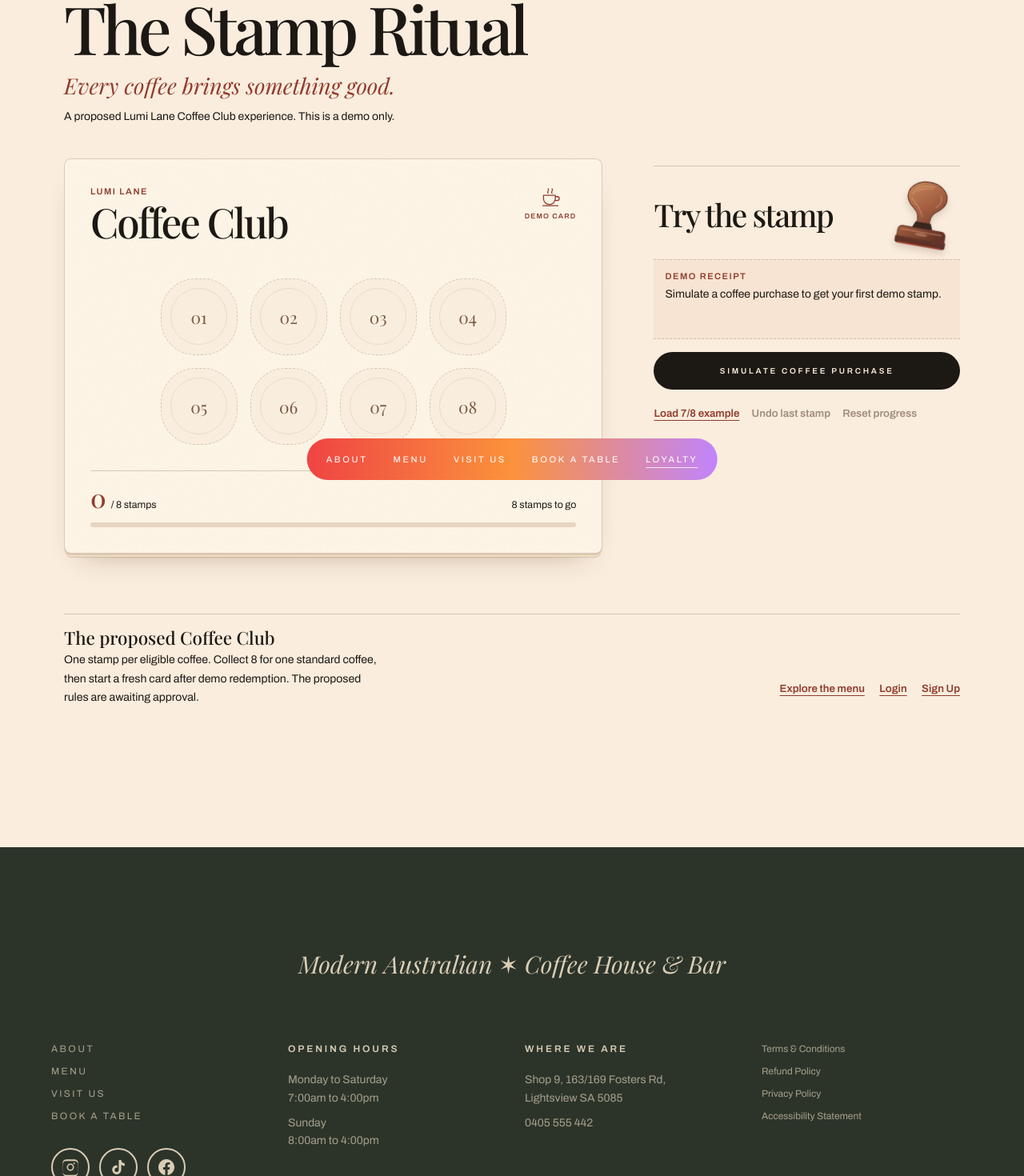
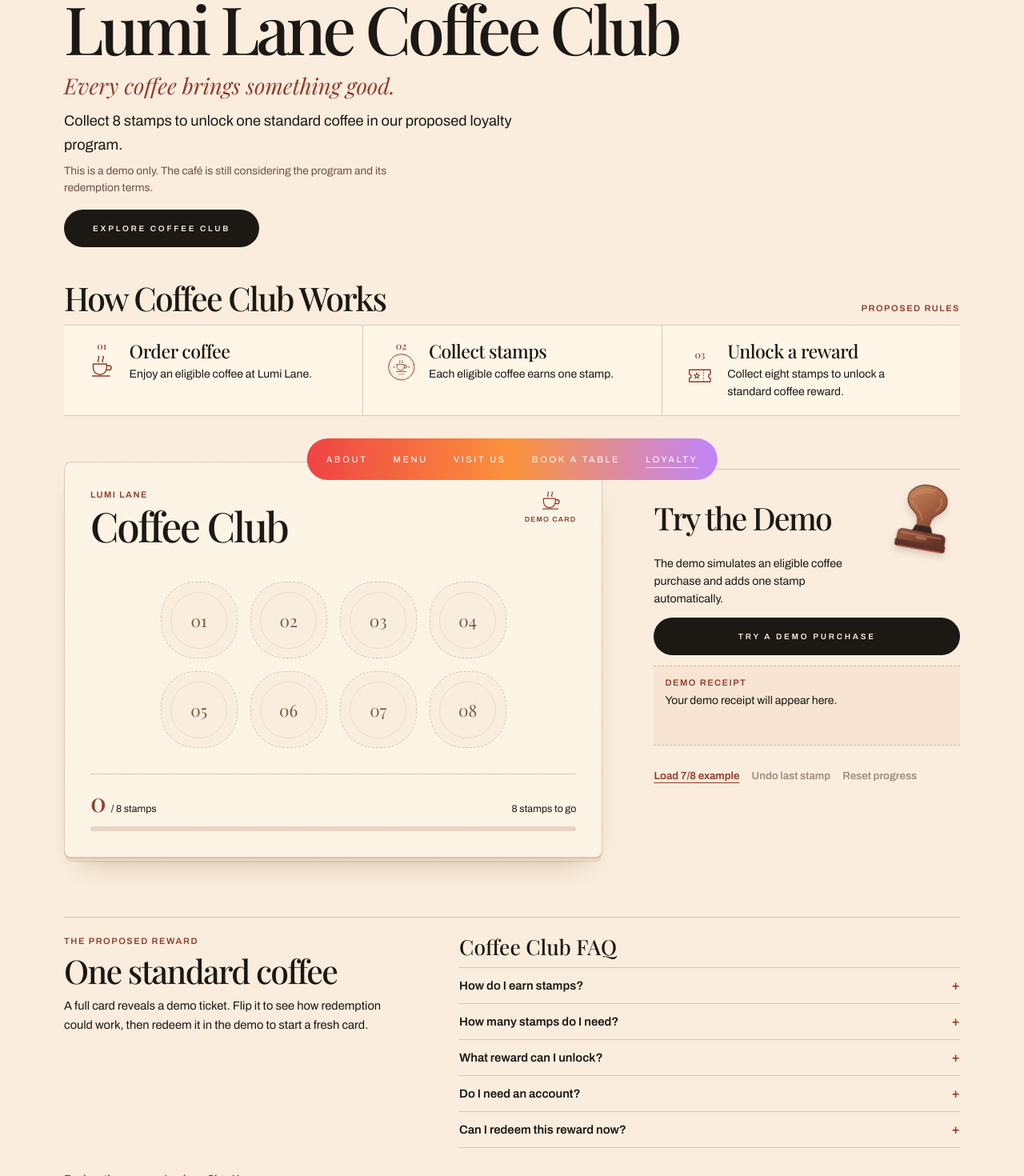
Before and after one commit to sme360dev-max/lumi-lane, a Next.js app in the folder website/: page /loyalty in a window 1280 px wide. Shown: the part 160-1630 px from the top of the page at 80% size. Built offline with nearby package versions, Linux system fonts and the light colour scheme.

Commit message:
feat(loyalty): explain Coffee Club before the stamp demo

```diff
--- a/website/src/app/loyalty/page.tsx
+++ b/website/src/app/loyalty/page.tsx
@@ -1,13 +1,14 @@
 import type { Metadata } from 'next';
 import Link from 'next/link';
+import { buttonClass } from '@/components/ui/Button';
 import { LOYALTY } from '@/data/loyalty';
-import { STAMP_TARGET } from '@/features/loyalty/ritualState';
+import { CoffeeClubSteps } from '@/features/loyalty/CoffeeClubSteps';
 import { StampRitual } from '@/features/loyalty/StampRitual';
 import styles from '@/features/loyalty/StampRitual.module.css';
 
 export const metadata: Metadata = {
-  title: 'The Stamp Ritual · Loyalty',
-  description: 'Try a proposed Lumi Lane Coffee Club stamp card in an interactive, demo-only experience.',
+  title: 'Coffee Club · Loyalty',
+  description: 'Explore the proposed Lumi Lane Coffee Club and try the eight-stamp coffee reward demo.',
   alternates: { canonical: '/loyalty/' },
 };
 
@@ -17,22 +18,39 @@ export default function LoyaltyPage() {
       <div className={styles.page}>
         <header className={styles.intro}>
           <p className={styles.printLabel}>Lumi Lane Loyalty</p>
-          <h1>The Stamp Ritual</h1>
+          <h1>Lumi Lane Coffee Club</h1>
           <p className={styles.tagline}>{LOYALTY.tagline}</p>
-          <p>{LOYALTY.notice}</p>
+          <p className={styles.introCopy}>{LOYALTY.intro}</p>
+          <p className={styles.introNotice}>{LOYALTY.notice}</p>
+          <a href="#how-coffee-club-works" className={buttonClass({ size: 'sm', className: styles.introAction })}>
+            Explore Coffee Club
+          </a>
         </header>
 
+        <CoffeeClubSteps />
         <StampRitual />
 
-        <section className={styles.details} aria-labelledby="proposed-club">
+        <section className={styles.rewardGuide} aria-labelledby="reward-guide-title">
           <div>
-            <h2 id="proposed-club">The proposed Coffee Club</h2>
-            <p>
-              One stamp per eligible coffee. Collect {STAMP_TARGET} for one standard coffee, then start a fresh card
-              after demo redemption. The proposed rules are awaiting approval.
+            <p className={styles.printLabel}>The proposed reward</p>
+            <h2 id="reward-guide-title">One standard coffee</h2>
+            <p className={styles.rewardCopy}>
+              A full card reveals a demo ticket. Flip it to see how redemption could work, then redeem it in the demo to
+              start a fresh card.
             </p>
           </div>
-          <div className={styles.detailLinks}>
+          <div className={styles.faq}>
+            <h3>Coffee Club FAQ</h3>
+            {LOYALTY.faq.map(({ question, answer }) => (
+              <details key={question}>
+                <summary>{question}</summary>
+                <p>{answer}</p>
+              </details>
+            ))}
+          </div>
+        </section>
+
+        <nav className={styles.detailLinks} aria-label="Coffee Club links">
           <Link className={styles.textButton} href="/menu/">
             Explore the menu
           </Link>
@@ -42,8 +60,7 @@ export default function LoyaltyPage() {
           <Link className={styles.textButton} href="/signup/">
             Sign Up
           </Link>
-          </div>
-        </section>
+        </nav>
       </div>
     </main>
   );
--- a/website/src/data/loyalty.ts
+++ b/website/src/data/loyalty.ts
@@ -1,5 +1,43 @@
+import { STAMP_TARGET } from '@/features/loyalty/ritualState';
+
 export const LOYALTY = {
   tagline: 'Every coffee brings something good.',
-  notice: 'A proposed Lumi Lane Coffee Club experience. This is a demo only.',
+  intro: `Collect ${STAMP_TARGET} stamps to unlock one standard coffee in our proposed loyalty program.`,
+  notice: 'This is a demo only. The café is still considering the program and its redemption terms.',
+  demoAction: 'Try a Demo Purchase',
+  demoGuide: 'The demo simulates an eligible coffee purchase and adds one stamp automatically.',
   rewardNotice: 'Demo reward — not valid for redemption',
+  steps: [
+    { icon: 'coffee', title: 'Order coffee', description: 'Enjoy an eligible coffee at Lumi Lane.' },
+    { icon: 'stamp', title: 'Collect stamps', description: 'Each eligible coffee earns one stamp.' },
+    {
+      icon: 'reward',
+      title: 'Unlock a reward',
+      description: 'Collect eight stamps to unlock a standard coffee reward.',
+    },
+  ],
+  faq: [
+    {
+      question: 'How do I earn stamps?',
+      answer:
+        'In the proposed program, one eligible coffee would earn one stamp. Real stamps would require an approved way to confirm purchases. The demo simulates that purchase.',
+    },
+    {
+      question: 'How many stamps do I need?',
+      answer: `You need ${STAMP_TARGET} stamps to unlock the demo reward. “Load 7/8 example” lets you try the final stamp straight away.`,
+    },
+    {
+      question: 'What reward can I unlock?',
+      answer: 'The proposed reward is one standard coffee. The café is still considering the final terms.',
+    },
+    {
+      question: 'Do I need an account?',
+      answer:
+        'You can try the demo without an account. Demo progress stays in this browser, separate from Login and Sign Up.',
+    },
+    {
+      question: 'Can I redeem this reward now?',
+      answer: 'The ticket is for demonstration only. “Redeem demo reward” starts a fresh demo card in your browser.',
+    },
+  ],
 } as const;
--- /dev/null
+++ b/website/src/features/loyalty/CoffeeClubSteps.tsx
@@ -0,0 +1,87 @@
+'use client';
+
+import { gsap } from 'gsap';
+import { useEffect, useRef } from 'react';
+import { LOYALTY } from '@/data/loyalty';
+import { CoffeeMark, Imprint } from './StampArtwork';
+import styles from './StampRitual.module.css';
+
+const icons = {
+  coffee: <CoffeeMark />,
+  stamp: <Imprint />,
+  reward: (
+    <svg viewBox="0 0 40 40" fill="none" aria-hidden="true">
+      <path
+        d="M6 12h28v6a2.5 2.5 0 0 0 0 5v5H6v-5a2.5 2.5 0 0 0 0-5v-6Z"
+        stroke="currentColor"
+        strokeWidth="1.5"
+        strokeLinejoin="round"
+      />
+      <path d="M25 12v16" stroke="currentColor" strokeWidth="1.2" strokeDasharray="1.5 2" />
+      <path
+        d="m16 16 .9 2.7 2.8.1-2.2 1.7.8 2.7-2.3-1.6-2.3 1.6.8-2.7-2.2-1.7 2.8-.1.9-2.7Z"
+        stroke="currentColor"
+        strokeWidth="1.15"
+        strokeLinejoin="round"
+      />
+    </svg>
+  ),
+};
+
+export function CoffeeClubSteps() {
+  const sheet = useRef<HTMLOListElement>(null);
+
+  useEffect(() => {
+    const list = sheet.current;
+    if (!list || !('IntersectionObserver' in window)) return;
+
+    const motion = gsap.matchMedia(list);
+    motion.add('(prefers-reduced-motion: no-preference)', (context) => {
+      const observer = new IntersectionObserver(
+        ([entry]) => {
+          if (!entry?.isIntersecting) return;
+          observer.disconnect();
+          context.add(() => {
+            gsap.from(list.querySelectorAll('[data-club-step-content]'), {
+              y: 8,
+              opacity: 0.62,
+              duration: 0.46,
+              ease: 'power2.out',
+              stagger: 0.09,
+              clearProps: 'transform,opacity',
+            });
+          });
+        },
+        { threshold: 0.2 },
+      );
+      observer.observe(list);
+      return () => observer.disconnect();
+    });
+    return () => motion.revert();
+  }, []);
+
+  return (
+    <section id="how-coffee-club-works" className={styles.howItWorks} aria-labelledby="club-steps-title" tabIndex={-1}>
+      <div className={styles.stepsHeading}>
+        <h2 id="club-steps-title">How Coffee Club Works</h2>
+        <p className={styles.printLabel}>Proposed rules</p>
+      </div>
+      <ol ref={sheet} className={styles.stepSheet} role="list" aria-label="Three proposed Coffee Club steps">
+        {LOYALTY.steps.map(({ icon, title, description }, index) => (
+          <li key={title} className={styles.step}>
+            <div className={styles.stepContent} data-club-step-content>
+              <div className={styles.stepMark} aria-hidden="true">
+                <span>{String(index + 1).padStart(2, '0')}</span>
+                {icons[icon]}
+              </div>
+              <div>
+                <h3>{title}</h3>
+                <p>{description}</p>
+              </div>
+            </div>
+          </li>
+        ))}
+      </ol>
+    </section>
+  );
+}
--- a/website/src/features/loyalty/StampRitual.module.css
+++ b/website/src/features/loyalty/StampRitual.module.css
@@ -16,6 +16,7 @@
     Georgia,
     serif;
   letter-spacing: -0.055em;
+  text-wrap: balance;
 }
 .tagline {
   margin: 0.72rem 0 0;
@@ -25,11 +26,125 @@
     Georgia,
     serif;
 }
-.intro > p:last-child {
-  margin-top: 0.65rem;
+.introCopy {
+  margin-top: 0.8rem;
   max-width: 54ch;
-  font-size: 0.875rem;
+  font-size: clamp(0.97rem, 1.65vw, 1.14rem);
   line-height: 1.6;
+}
+.introNotice {
+  margin-top: 0.45rem;
+  max-width: 54ch;
+  color: #725143;
+  font-size: 0.86rem;
+  line-height: 1.55;
+}
+.introAction {
+  margin-top: 1.05rem;
+}
+.howItWorks {
+  margin-bottom: clamp(2rem, 4.5vw, 3.75rem);
+  scroll-margin-top: 5.5rem;
+}
+.howItWorks:focus-visible {
+  outline: 2px solid var(--ink);
+  outline-offset: 6px;
+}
+.stepsHeading {
+  display: flex;
+  flex-wrap: wrap;
+  align-items: baseline;
+  justify-content: space-between;
+  gap: 0.4rem 1.25rem;
+  margin-bottom: 0.7rem;
+}
+.stepsHeading h2,
+.rewardGuide h2 {
+  font:
+    500 clamp(1.65rem, 3.2vw, 2.65rem)/1.1 'Playfair Display',
+    Georgia,
+    serif;
+  letter-spacing: -0.04em;
+}
+.stepSheet {
+  display: grid;
+  margin: 0;
+  padding: 0;
+  border-block: 1px solid var(--rule);
+  background: var(--paper);
+  list-style: none;
+}
+.step {
+  padding: 0.85rem clamp(0.8rem, 2.4vw, 1.65rem);
+}
+.step + .step {
+  border-block-start: 1px solid var(--rule);
+}
+.stepContent {
+  display: grid;
+  grid-template-columns: 2.45rem minmax(0, 1fr);
+  align-items: center;
+  gap: 0.6rem 0.85rem;
+}
+.stepMark {
+  display: grid;
+  justify-items: center;
+  gap: 0.1rem;
+  color: var(--ink);
+  font:
+    500 0.75rem/1 'Playfair Display',
+    Georgia,
+    serif;
+}
+.stepMark svg {
+  width: 2.35rem;
+  height: 2.35rem;
+}
+.step h3 {
+  font:
+    500 clamp(1.16rem, 2vw, 1.45rem)/1.2 'Playfair Display',
+    Georgia,
+    serif;
+  letter-spacing: -0.02em;
+}
+.step p {
+  margin-top: 0.22rem;
+  max-width: 31ch;
+  font-size: 0.88rem;
+  line-height: 1.55;
+}
+@media (min-width: 680px) {
+  .stepSheet {
+    grid-template-columns: repeat(3, minmax(0, 1fr));
+  }
+  .step {
+    padding-block: 1.15rem;
+  }
+  .step + .step {
+    border-block-start: 0;
+    border-inline-start: 1px solid var(--rule);
+  }
+  .stepContent {
+    grid-template-columns: 1fr;
+    align-items: start;
+    gap: 0.4rem;
+  }
+  .stepMark {
+    display: flex;
+    align-items: center;
+    gap: 0.65rem;
+  }
+}
+@media (min-width: 940px) {
+  .stepContent {
+    grid-template-columns: 2.6rem minmax(0, 1fr);
+    align-items: center;
+    gap: 0.85rem;
+  }
+  .stepMark {
+    display: grid;
+    gap: 0.1rem;
+  }
 }
 .printLabel,
 .wordmark,
@@ -276,6 +391,12 @@
 .controlsHeading h2 {
   font-size: clamp(1.65rem, 3.1vw, 2.45rem);
 }
+.demoGuide {
+  max-width: 34ch;
+  margin: 0.15rem 0 0.8rem;
+  font-size: 0.89rem;
+  line-height: 1.55;
+}
 .restingStamp {
   flex: none;
   width: clamp(3.25rem, 7vw, 5.5rem);
@@ -442,32 +563,83 @@
   width: clamp(2.5rem, 9vw, 4.8rem);
   color: var(--ink);
 }
-.details {
-  display: flex;
-  flex-wrap: wrap;
-  justify-content: space-between;
-  align-items: end;
-  gap: 0.65rem 2rem;
+.rewardGuide {
+  display: grid;
+  align-items: start;
+  gap: 1.5rem clamp(2rem, 6vw, 5rem);
   margin-top: clamp(2.5rem, 6vw, 4.65rem);
-  padding-top: 1.05rem;
+  padding-top: 1.3rem;
   border-top: 1px solid var(--rule);
 }
-.details h2 {
-  margin: 0 0 0.26rem;
+.rewardGuide h2 {
+  margin-top: 0.42rem;
+}
+.rewardCopy {
+  margin-top: 0.55rem;
+  max-width: 49ch;
+  font-size: 0.92rem;
+  line-height: 1.65;
+}
+.faq h3 {
+  margin-bottom: 0.55rem;
   font:
-    500 1.4rem/1.1 'Playfair Display',
+    500 clamp(1.32rem, 2.15vw, 1.65rem)/1.2 'Playfair Display',
     Georgia,
     serif;
 }
-.details p {
-  max-width: 49ch;
+.faq details {
+  border-top: 1px solid var(--rule);
+}
+.faq details:last-child {
+  border-bottom: 1px solid var(--rule);
+}
+.faq summary {
+  display: flex;
+  align-items: center;
+  justify-content: space-between;
+  gap: 1rem;
+  min-height: 44px;
+  padding-block: 0.42rem;
+  cursor: pointer;
+  font-size: 0.93rem;
+  font-weight: 550;
+  list-style: none;
+}
+.faq summary::-webkit-details-marker {
+  display: none;
+}
+.faq summary::after {
+  flex: none;
+  color: var(--ink);
+  font-size: 1.05rem;
+  content: '+' / '';
+}
+.faq details[open] summary::after {
+  content: '−' / '';
+}
+.faq summary:hover {
+  color: var(--ink);
+}
+.faq summary:focus-visible {
+  outline: 2px solid var(--ink);
+  outline-offset: 2px;
+}
+.faq details p {
+  max-width: 54ch;
+  padding: 0 1.45rem 0.8rem 0;
   font-size: 0.88rem;
-  line-height: 1.65;
+  line-height: 1.58;
 }
 .detailLinks {
   display: flex;
   flex-wrap: wrap;
-  gap: 0.25rem 1.15rem;
+  gap: 0.25rem 1.2rem;
+  margin-top: 1.05rem;
+}
+@media (min-width: 768px) {
+  .rewardGuide {
+    grid-template-columns: minmax(0, 0.8fr) minmax(0, 1.2fr);
+  }
 }
 @media (min-width: 940px) {
   .experience {
@@ -479,16 +651,6 @@
   }
   .ledger {
     width: 88%;
-  }
-}
-@media (max-width: 939px) {
-  .controls {
-    display: flex;
-    flex-direction: column;
-  }
-  .purchase {
-    order: -1;
-    margin-bottom: 0.75rem;
   }
 }
 @media (max-width: 420px) {
--- a/website/src/features/loyalty/StampRitual.tsx
+++ b/website/src/features/loyalty/StampRitual.tsx
@@ -2,6 +2,7 @@
 
 import { useEffect, useId, useLayoutEffect, useReducer, useRef, useState } from 'react';
 import { buttonClass } from '@/components/ui/Button';
+import { LOYALTY } from '@/data/loyalty';
 import { CoffeeMark, Imprint, RubberStamp } from './StampArtwork';
 import { RewardTicket } from './RewardTicket';
 import {
@@ -191,7 +192,7 @@ export function StampRitual() {
 
       <section className={styles.controls} aria-labelledby="stamp-controls">
         <div className={styles.controlsHeading}>
-          <h2 id="stamp-controls">Try the stamp</h2>
+          <h2 id="stamp-controls">Try the Demo</h2>
           <div
             ref={restingStamp}
             className={styles.restingStamp}
@@ -202,6 +203,21 @@ export function StampRitual() {
             <RubberStamp id={`${id}-rest`} />
           </div>
         </div>
+        <p className={styles.demoGuide}>{LOYALTY.demoGuide}</p>
+        <button
+          ref={purchase}
+          type="button"
+          className={buttonClass({ size: 'sm', className: styles.purchase })}
+          disabled={!stamping && !canPurchase(state)}
+          aria-disabled={stamping || undefined}
+          onClick={() => {
+            if (!canPurchase(state)) return;
+            setConfirmReset(false);
+            dispatch({ type: 'purchase' });
+          }}
+        >
+          {LOYALTY.demoAction}
+        </button>
         <div className={styles.receipt}>
           <div className={styles.receiptHeading}>
             <span>Demo receipt</span>
@@ -215,20 +231,6 @@ export function StampRitual() {
             {state.notice}
           </p>
         </div>
-        <button
-          ref={purchase}
-          type="button"
-          className={buttonClass({ size: 'sm', className: styles.purchase })}
-          disabled={!stamping && !canPurchase(state)}
-          aria-disabled={stamping || undefined}
-          onClick={() => {
-            if (!canPurchase(state)) return;
-            setConfirmReset(false);
-            dispatch({ type: 'purchase' });
-          }}
-        >
-          Simulate Coffee Purchase
-        </button>
         <div className={styles.demoControls}>
           <button
             type="button"
--- a/website/src/features/loyalty/ritualState.ts
+++ b/website/src/features/loyalty/ritualState.ts
@@ -36,7 +36,7 @@ export type Action =
         | 'example';
     };
 
-const welcome = 'Simulate a coffee purchase to get your first demo stamp.';
+const welcome = 'Your demo receipt will appear here.';
 export const initialRitual: RitualState = { stamps: 0, phase: 'loading', notice: welcome };
 
 export const isPressing = (state: RitualState) => state.phase === 'pressing' || state.phase === 'settling';
@@ -111,14 +111,14 @@ export function ritualReducer(state: RitualState, action: Action): RitualState {
     }
     case 'reset':
       return canCancel(state)
-        ? { stamps: 0, phase: 'idle', notice: 'Demo card reset. Start with a simulated coffee purchase.' }
+        ? { stamps: 0, phase: 'idle', notice: 'Demo card reset. Try a demo purchase to start again.' }
         : state;
     case 'example':
       return canLoadExample(state)
         ? {
             stamps: STAMP_TARGET - 1,
             phase: 'idle',
-            notice: 'Example loaded at 7 of 8 stamps. Simulate one more purchase to try the unlock.',
+            notice: 'Example loaded at 7 of 8 stamps. Try one more demo purchase to see the reward unlock.',
           }
         : state;
   }
```
Also changed, not shown: 2 other files (tests, documents, lock files or other folders). Lines whose indentation alone changed are shown as unchanged.
